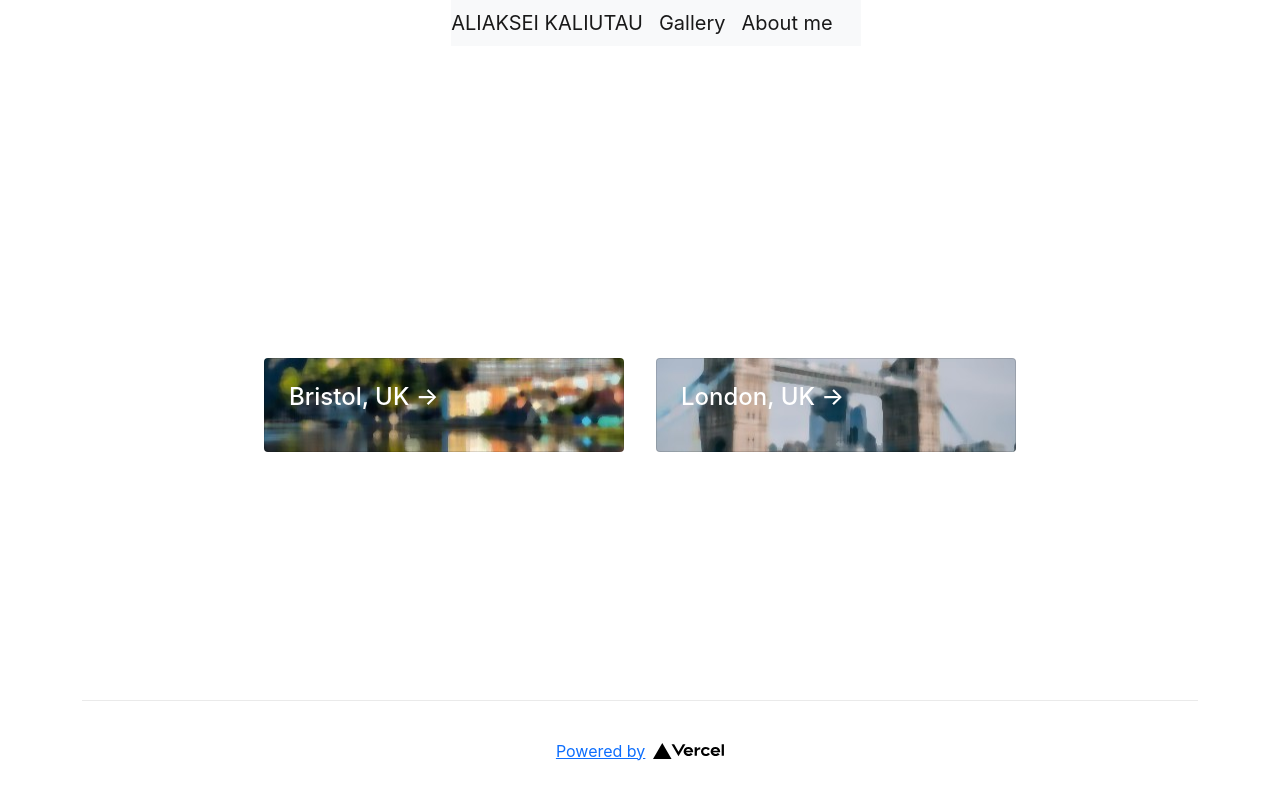
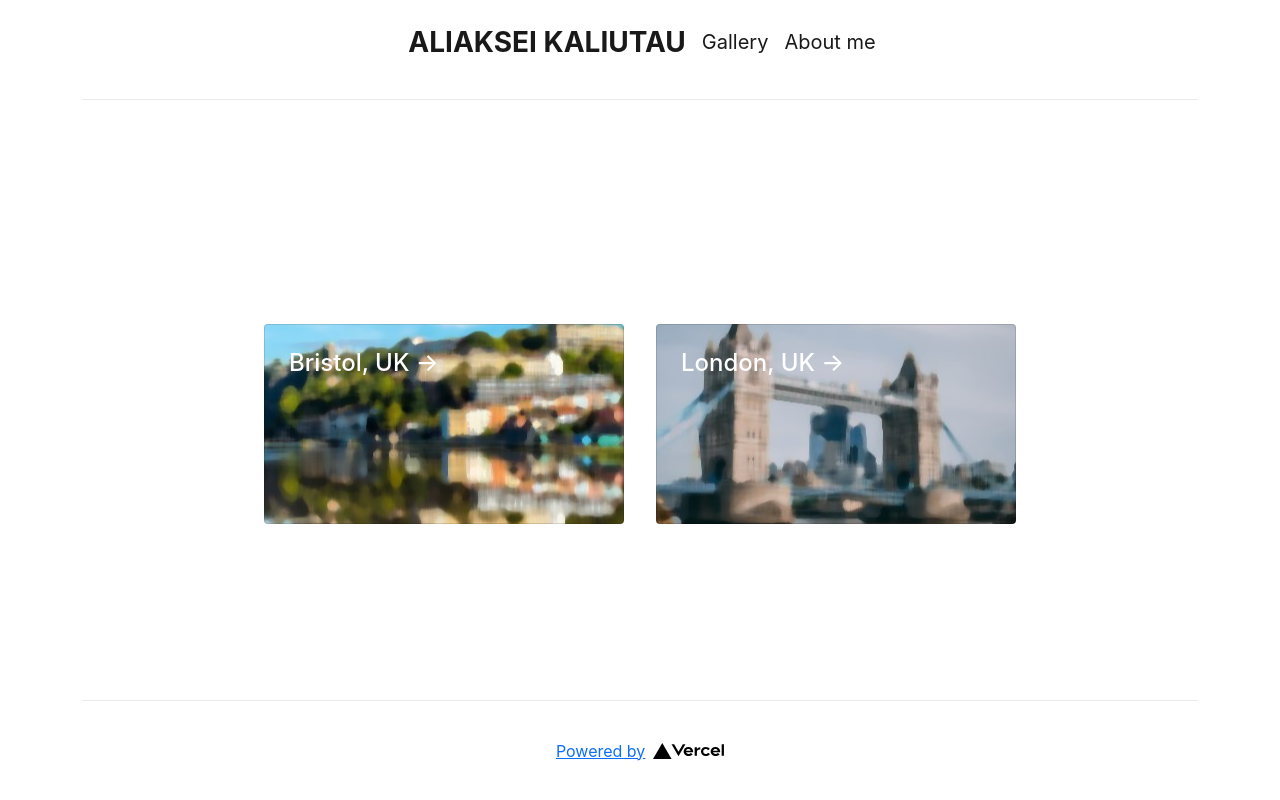
Before and after one commit to akaliutau/nextjs, a Next.js app: page / in a window 1280 px wide. Built offline with nearby package versions, Linux system fonts and the light colour scheme.

Commit message:
updated styles

```diff
--- a/components/NavigationBar.js
+++ b/components/NavigationBar.js
@@ -5,6 +5,7 @@ import Nav from "react-bootstrap/Nav";
 
 // Importing the Bootstrap CSS
 import 'bootstrap/dist/css/bootstrap.min.css';
+import * as navBarStyles from './NavigationBar.module.css'
 
 import { FontAwesomeIcon } from "@fortawesome/react-fontawesome";
 
@@ -18,10 +19,13 @@ import {
 
 export default function NavigationBar() {
   return (
-           <Navbar expand="sm" bg="light" className="general_menu">
+      <div>
+        <Navbar expand="sm" className="general_menu">
 			<Nav className="container-fluid">
 				<Nav.Item>
-					<Navbar.Brand>ALIAKSEI KALIUTAU</Navbar.Brand>
+					<Navbar.Brand>
+					   <span className={navBarStyles.mainTitle}>ALIAKSEI KALIUTAU</span>
+					</Navbar.Brand>
 				</Nav.Item>
 				<Nav.Item>
 					<Navbar.Brand href="/">Gallery</Navbar.Brand>
@@ -30,8 +34,7 @@ export default function NavigationBar() {
 					<Navbar.Brand href="/about">About me</Navbar.Brand>
 				</Nav.Item>
 			</Nav>
-
 		</Navbar>
-
+	  </div>
   );
 }
--- /dev/null
+++ b/components/NavigationBar.module.css
@@ -0,0 +1,4 @@
+.mainTitle {
+   font-weight: bold;
+   font-size: 1.4em;
+}
--- a/components/SocialFollow.js
+++ b/components/SocialFollow.js
@@ -1,7 +1,7 @@
 import React from "react";
 import { FontAwesomeIcon } from "@fortawesome/react-fontawesome";
 
-import styles from './SocialFollow.module.css'
+import * as styles from './SocialFollow.module.css'
 
 import {
   faYoutube,
@@ -14,8 +14,9 @@ import {
 
 export default function SocialFollow() {
   return (
-    <div className=" socialContainer">
-		<div> Follow me on: </div>
+    <div>
+		<div className={styles.socialContainer}>
+		<div> Follow me: </div>
 		<span> </span>
 	    <a href="https://www.twitter.com/kaliutau" className="twitter social">
 			<FontAwesomeIcon icon={faTwitter} size="2x" />
@@ -29,6 +30,7 @@ export default function SocialFollow() {
 			<FontAwesomeIcon icon={faGithub} size="2x" />
 		</a>
 		<span> </span>
+		</div>
 	</div>
   );
 }
--- a/components/SocialFollow.module.css
+++ b/components/SocialFollow.module.css
@@ -1,5 +1,5 @@
 .socialContainer {
-   background: #eee;
+   background: #eeeeee;
    display: inline-block;
  }
 
@@ -28,3 +28,10 @@ a.twitter {
 a.instagram {
   color: black;
 }
+
+/*LESS code */
+.head-line-wrapper {
+   .headliner-container {
+     margin: 0 20px;
+   }
+}
--- a/next.config.js
+++ b/next.config.js
@@ -6,11 +6,6 @@ module.exports = {
     UNSPLASH_API_KEY: process.env.UNSPLASH_API_KEY,
   },
   webpack5: true,
-  webpack: (config) => {
-    config.resolve.fallback = { fs: false };
-
-    return config;
-  },
   async headers() {
     return [
       {
--- a/package.json
+++ b/package.json
@@ -27,5 +27,8 @@
   "description": "Experimental photo gallery",
   "main": "next.config.js",
   "author": "Aliaksei Kaliutau",
-  "license": "ISC"
+  "license": "ISC",
+  "devDependencies": {
+    "css-loader": "^6.2.0"
+  }
 }
--- a/pages/index.js
+++ b/pages/index.js
@@ -24,11 +24,13 @@ export default function Home() {
         <link rel="icon" href="/favicon.ico" />
       </Head>
 
- 		   <nav>
-      <ul className="menu">
-        <NavigationBar/>
-      </ul>
-    </nav>
+	  <header>
+		<nav>
+			<ul className="menu">
+				<NavigationBar/>
+			</ul>
+		</nav>
+	  </header>
 
       <main>
         <div className="grid">
--- a/pages/styles.css
+++ b/pages/styles.css
@@ -12,6 +12,16 @@ main {
   flex: 1;
   display: flex;
   flex-direction: column;
+  justify-content: center;
+  align-items: center;
+}
+
+
+header {
+  width: 100%;
+  height: 100px;
+  border-bottom: 1px solid #eaeaea;
+  display: flex;
   justify-content: center;
   align-items: center;
 }
@@ -101,13 +111,13 @@ code {
 
 .card-img0 {
   background: url('../public/brs1a.jpg');
-  height: 100%;
+  height: 200px;
   background-position: center;
 }
 
 .card-img1 {
   background: url('../public/lnd1a.jpg');
-  height: 100%;
+  height: 200px;
   background-position: center;
 }
 
--- /dev/null
+++ b/webpack.config.js
@@ -0,0 +1,10 @@
+module.exports = {
+  module: {
+    rules: [
+      {
+        test: /\.css$/i,
+        use: ["style-loader", "css-loader"],
+      },
+    ],
+  },
+};
```
Also changed, not shown: 1 other file (tests, documents, lock files or other folders).
